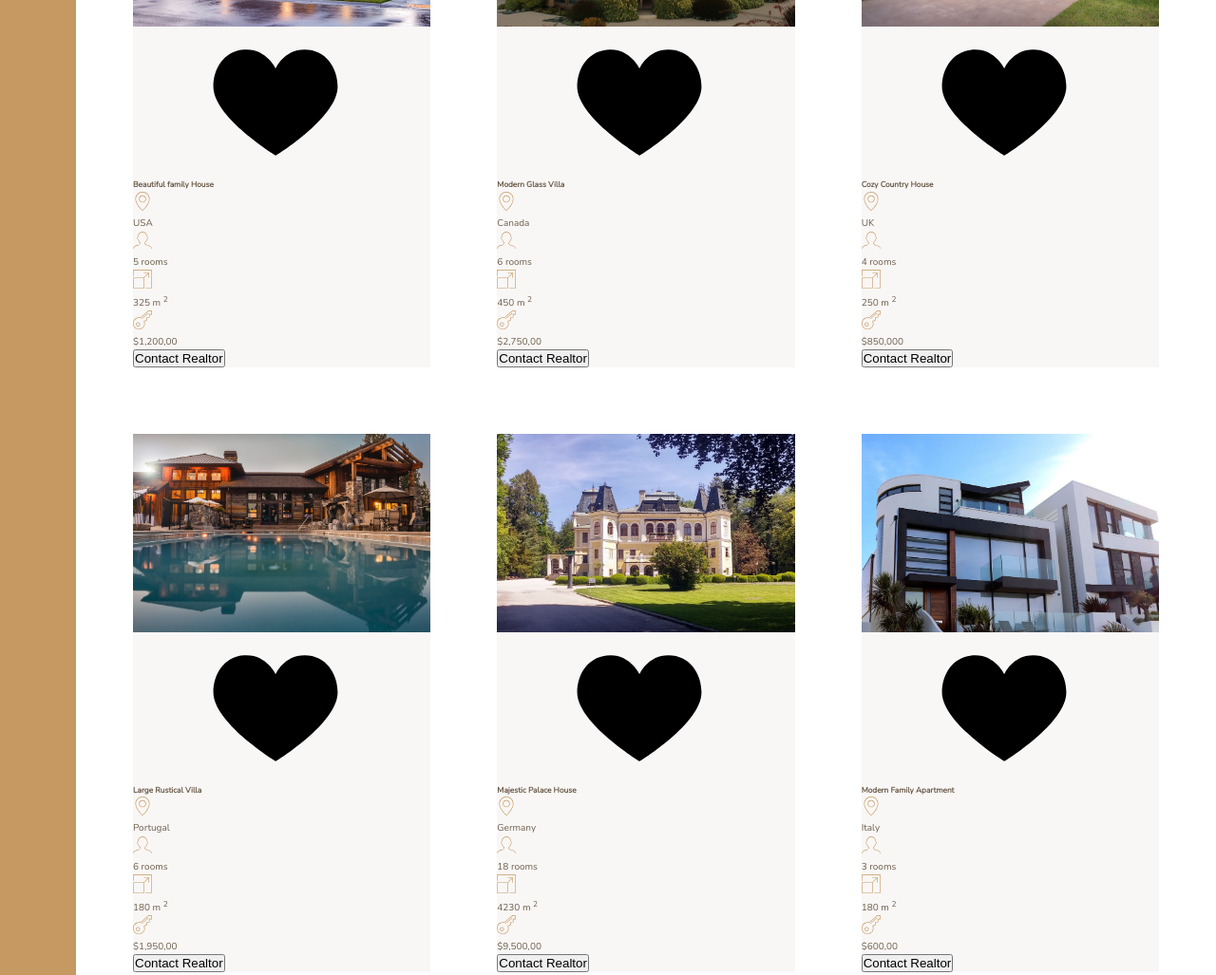
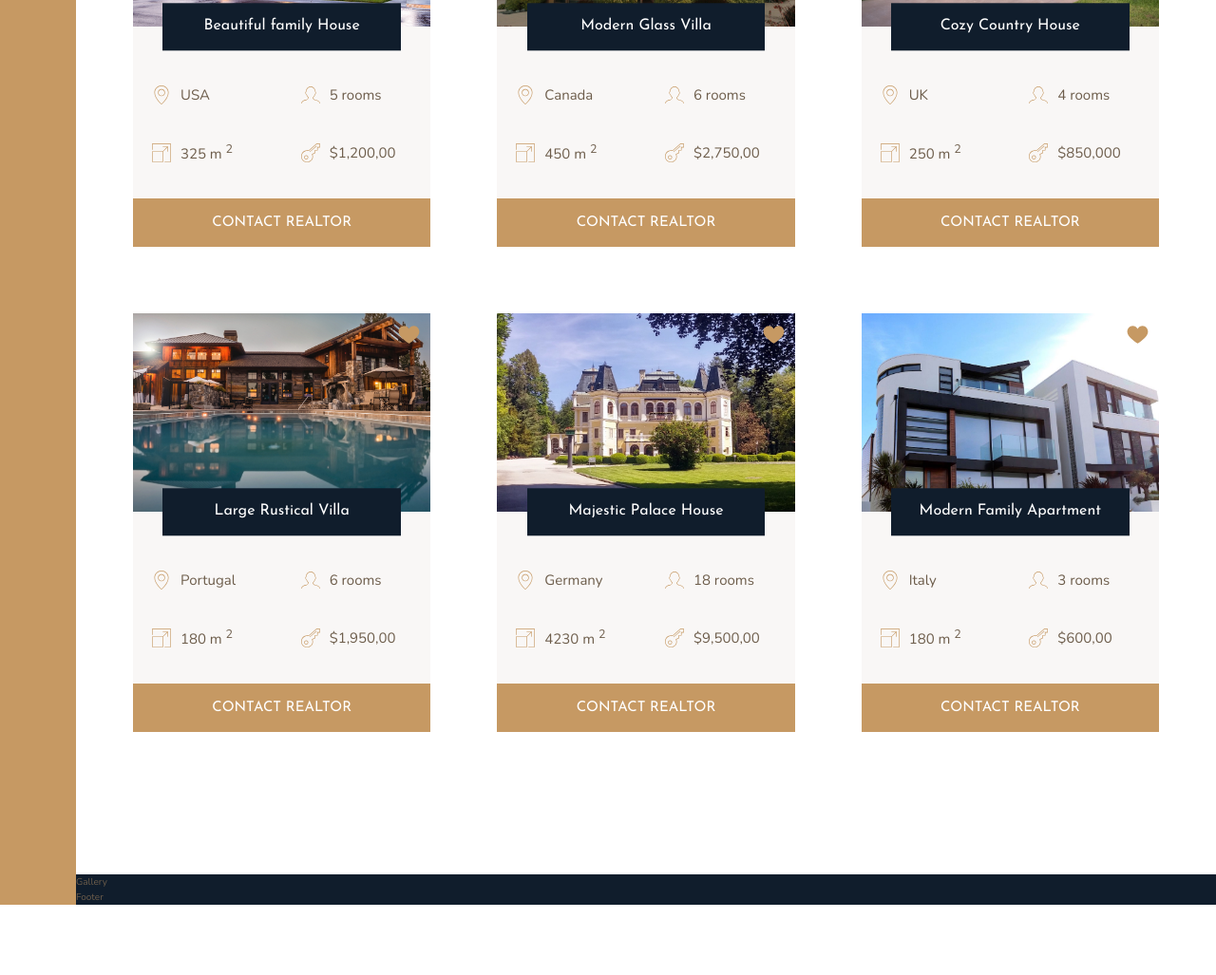
Before and after one commit to aguado-romina/Nexter, a website: page index.html in a window 1280 px wide. Shown: the part 2151-3178 px from the top of the page at 95% size. After the commit the page ends 3104 px from the top, so only its background shows below. Drawn offline with nearby package versions, Linux system fonts and the light colour scheme.

Commit message:
building Homes section

```diff
--- a/index.html
+++ b/index.html
@@ -145,10 +145,9 @@
           </svg>
           <p>$1,200,00</p>
         </div>
-        <button class="cta">Contact Realtor</button>
+        <button class="btn home__btn">Contact Realtor</button>
       </div>
 
-      <div class="home">
       <div class="home">
         <img src="img/house-2.jpeg" alt="House 2" class="home__img" />
         <svg class="home__like">
@@ -182,11 +181,9 @@
           </svg>
           <p>$2,750,00</p>
         </div>
-          <button class="cta">Contact Realtor</button>
-        </div>
+        <button class="btn home__btn">Contact Realtor</button>
       </div>
 
-      <div class="home">
       <div class="home">
         <img src="img/house-3.jpeg" alt="House 3" class="home__img" />
         <svg class="home__like">
@@ -220,11 +217,9 @@
           </svg>
           <p>$850,000</p>
         </div>
-          <button class="cta">Contact Realtor</button>
-        </div>
+        <button class="btn home__btn">Contact Realtor</button>
       </div>
 
-      <div class="home">
       <div class="home">
         <img src="img/house-4.jpeg" alt="House 4" class="home__img" />
         <svg class="home__like">
@@ -258,11 +253,9 @@
           </svg>
           <p>$1,950,00</p>
         </div>
-          <button class="cta">Contact Realtor</button>
-        </div>
+        <button class="btn home__btn">Contact Realtor</button>
       </div>
 
-      <div class="home">
       <div class="home">
         <img src="img/house-5.jpeg" alt="House 5" class="home__img" />
         <svg class="home__like">
@@ -296,11 +289,9 @@
           </svg>
           <p>$9,500,00</p>
         </div>
-          <button class="cta">Contact Realtor</button>
-        </div>
+        <button class="btn home__btn">Contact Realtor</button>
       </div>
 
-      <div class="home">
       <div class="home">
         <img src="img/house-6.jpeg" alt="House 6" class="home__img" />
         <svg class="home__like">
@@ -334,8 +325,7 @@
           </svg>
           <p>$600,00</p>
         </div>
-          <button class="cta">Contact Realtor</button>
-        </div>
+        <button class="btn home__btn">Contact Realtor</button>
       </div>
     </section>
 
--- a/sass/_homes.scss
+++ b/sass/_homes.scss
@@ -9,28 +9,69 @@
 
 .home {
   background-color: $color-grey-light-1;
+  display: grid;
+  grid-template-columns: repeat(2, 1fr);
+  grid-row-gap: 3.5rem;
 
   &__img {
     width: 100%;
+    grid-row: 1 /2;
+    grid-column: 1 / -1;
+    z-index: 1;
   }
 
   &__like {
+    grid-row: 1 /2;
+    grid-column: 2 / 3;
+    fill: $color-primary;
+    height: 2.5rem;
+    width: 2.5rem;
+    z-index: 2;
+    justify-self: end;
+    margin: 1rem;
   }
 
   &__name {
+    grid-row: 1 / 2;
+    grid-column: 1 / -1;
+    justify-self: center;
+    align-self: end;
+    z-index: 3;
+
+    width: 80%;
+    font-family: $font-display;
+    font-size: 1.6rem;
+    text-align: center;
+    padding: 1.25rem;
+    background-color: $color-secondary;
+    color: #fff;
+    font-weight: 400;
+    transform: translateY(50%);
+  }
+
+  &__location,
+  &__rooms {
+    margin-top: 2.5rem;
   }
 
   &__location,
   &__rooms,
   &__area,
   &__price {
+    font-size: 1.5rem;
+    margin-left: 2rem;
+    display: flex;
+    align-items: center;
+
     svg {
       fill: $color-primary;
       height: 2rem;
       width: 2rem;
-    }
-
-    p {
+      margin-right: 1rem;
     }
   }
+
+  &__btn {
+    grid-column: 1 / -1;
+  }
 }
```
Also changed, not shown: css/style.css. Lines whose indentation alone changed are shown as unchanged.
